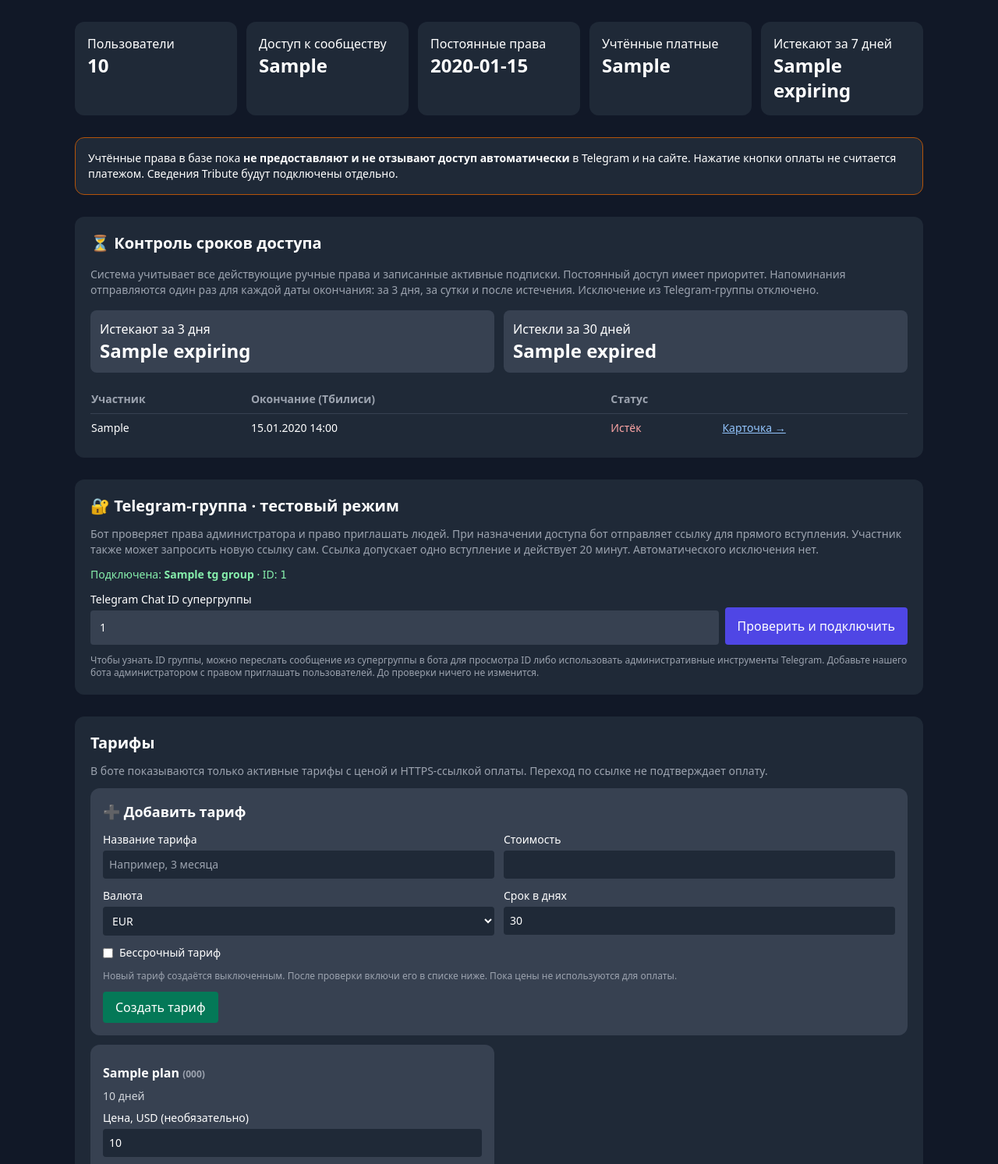
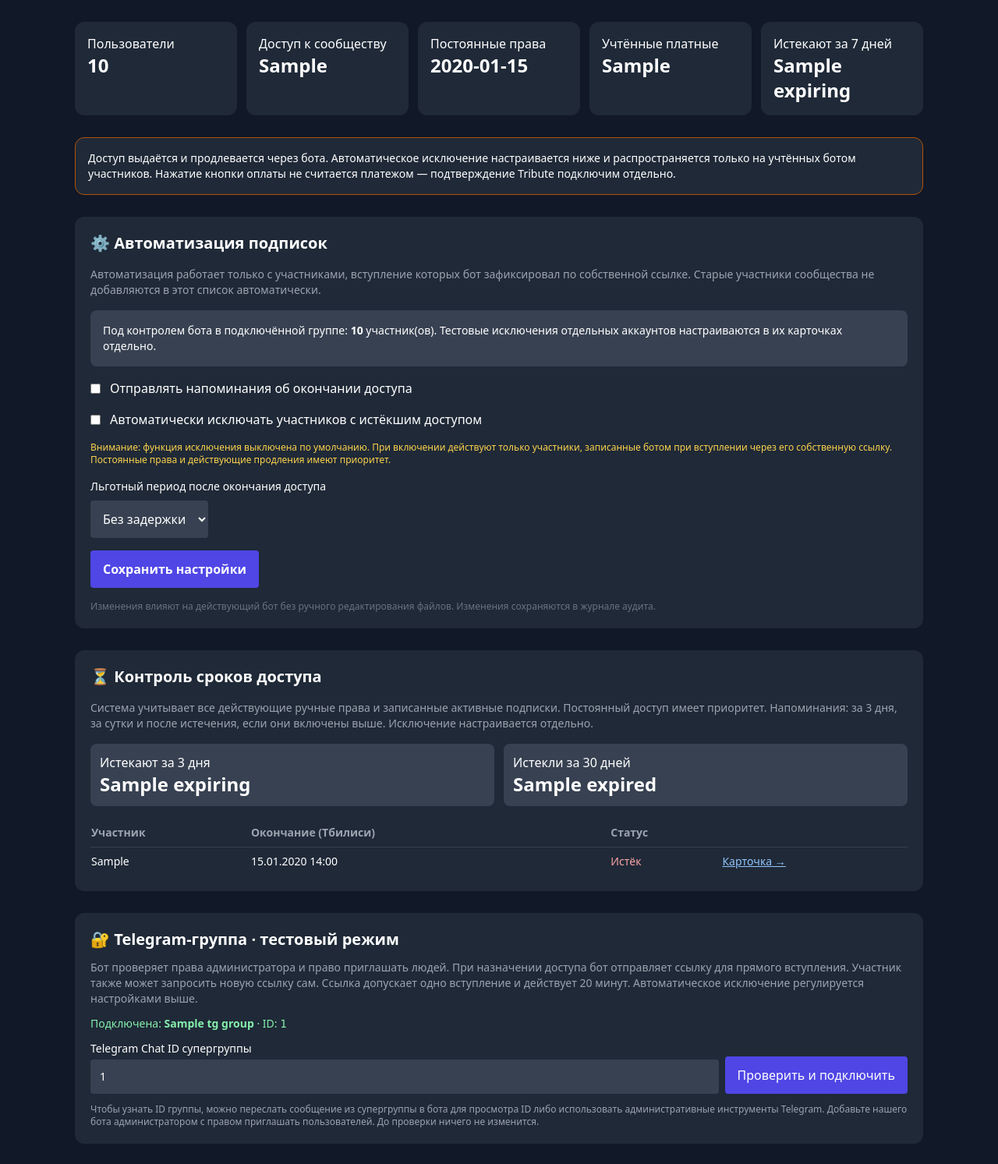
Before and after one commit to vazhap519/dato-telegram, a FastAPI app: template admin/templates/subscriptions.html in a window 1280 px wide. Shown: the part 88-1581 px from the top of the page at 78% size. Run offline with FastAPI, Linux system fonts and the light colour scheme; the template is opened without the code that fills it: most values are stand-ins (such as "Sample title", 1, 10 or a date in 2020); parts of the project's set-up code (start-up, migrations or seed data) failed here and were passed over; some libraries are stand-ins or nearby versions.

Commit message:
Add fully functional subscription automation settings, grace period and managed member status

```diff
--- a/admin/templates/subscriptions.html
+++ b/admin/templates/subscriptions.html
@@ -8,10 +8,33 @@
 <div class="bg-gray-800 rounded-xl p-4">Учтённые платные<div class="text-2xl font-semibold">{{ summary.recorded_active }}</div></div>
 <div class="bg-gray-800 rounded-xl p-4">Истекают за 7 дней<div class="text-2xl font-semibold">{{ summary.expiring }}</div></div>
 </section>
-<p class="bg-gray-800 border border-amber-700 rounded-xl p-4 text-sm">Учтённые права в базе пока <strong>не предоставляют и не отзывают доступ автоматически</strong> в Telegram и на сайте. Нажатие кнопки оплаты не считается платежом. Сведения Tribute будут подключены отдельно.</p>
+<p class="bg-gray-800 border border-amber-700 rounded-xl p-4 text-sm">Доступ выдаётся и продлевается через бота. Автоматическое исключение настраивается ниже и распространяется только на учтённых ботом участников. Нажатие кнопки оплаты не считается платежом — подтверждение Tribute подключим отдельно.</p>
+<section class="bg-gray-800 rounded-xl p-5 space-y-4" id="subscription-automation">
+<h2 class="font-semibold text-xl">⚙️ Автоматизация подписок</h2>
+<p class="text-sm text-gray-400">Автоматизация работает только с участниками, вступление которых бот зафиксировал по собственной ссылке. Старые участники сообщества не добавляются в этот список автоматически.</p>
+{% if request.query_params.get('automation') == 'saved' %}<p class="text-green-300 text-sm">Настройки успешно сохранены.</p>{% endif %}
+<div class="bg-gray-700 rounded-lg p-4 text-sm">Под контролем бота в подключённой группе: <strong>{{ managed_total }}</strong> участник(ов). Тестовые исключения отдельных аккаунтов настраиваются в их карточках отдельно.</div>
+<form method="post" action="/subscriptions/automation" class="space-y-4">
+<input type="hidden" name="csrf_token" value="{{ csrf_token }}">
+<input type="hidden" name="confirm" value="SAVE_AUTOMATION">
+<label class="flex items-center gap-3"><input type="checkbox" name="notifications_enabled" value="true" {{ 'checked' if subscription_automation.notifications_enabled else '' }}> <span>Отправлять напоминания об окончании доступа</span></label>
+<label class="flex items-center gap-3"><input type="checkbox" name="removal_enabled" value="true" {{ 'checked' if subscription_automation.removal_enabled else '' }}> <span>Автоматически исключать участников с истёкшим доступом</span></label>
+<p class="text-xs text-amber-300">Внимание: функция исключения выключена по умолчанию. При включении действуют только участники, записанные ботом при вступлении через его собственную ссылку. Постоянные права и действующие продления имеют приоритет.</p>
+<div>
+<label class="block text-sm mb-2" for="automation-grace">Льготный период после окончания доступа</label>
+<select id="automation-grace" name="grace_hours" class="bg-gray-700 rounded p-3">
+<option value="0" {{ 'selected' if subscription_automation.grace_hours == 0 else '' }}>Без задержки</option>
+<option value="24" {{ 'selected' if subscription_automation.grace_hours == 24 else '' }}>24 часа</option>
+<option value="72" {{ 'selected' if subscription_automation.grace_hours == 72 else '' }}>3 дня</option>
+</select>
+</div>
+<button class="bg-indigo-600 hover:bg-indigo-500 px-4 py-3 rounded font-semibold" onclick="return confirm('Сохранить настройки автоматизации подписок?')">Сохранить настройки</button>
+</form>
+<p class="text-xs text-gray-500">Изменения влияют на действующий бот без ручного редактирования файлов. Изменения сохраняются в журнале аудита.</p>
+</section>
 <section class="bg-gray-800 rounded-xl p-5 space-y-4">
 <h2 class="font-semibold text-xl">⏳ Контроль сроков доступа</h2>
-<p class="text-gray-400 text-sm">Система учитывает все действующие ручные права и записанные активные подписки. Постоянный доступ имеет приоритет. Напоминания отправляются один раз для каждой даты окончания: за 3 дня, за сутки и после истечения. Исключение из Telegram-группы отключено.</p>
+<p class="text-gray-400 text-sm">Система учитывает все действующие ручные права и записанные активные подписки. Постоянный доступ имеет приоритет. Напоминания: за 3 дня, за сутки и после истечения, если они включены выше. Исключение настраивается отдельно.</p>
 <div class="grid grid-cols-2 gap-3">
 <div class="bg-gray-700 rounded-lg p-3">Истекают за 3 дня<div class="font-semibold text-2xl">{{ expiry_summary.expiring }}</div></div>
 <div class="bg-gray-700 rounded-lg p-3">Истекли за 30 дней<div class="font-semibold text-2xl">{{ expiry_summary.expired }}</div></div>
@@ -29,7 +52,7 @@
 </section>
 <section class="bg-gray-800 rounded-xl p-5 space-y-3">
 <h2 class="font-semibold text-xl">🔐 Telegram-группа · тестовый режим</h2>
-<p class="text-sm text-gray-400">Бот проверяет права администратора и право приглашать людей. При назначении доступа бот отправляет ссылку для прямого вступления. Участник также может запросить новую ссылку сам. Ссылка допускает одно вступление и действует 20 минут. Автоматического исключения нет.</p>
+<p class="text-sm text-gray-400">Бот проверяет права администратора и право приглашать людей. При назначении доступа бот отправляет ссылку для прямого вступления. Участник также может запросить новую ссылку сам. Ссылка допускает одно вступление и действует 20 минут. Автоматическое исключение регулируется настройками выше.</p>
 {% if tg_group.chat_id %}
 <p class="text-green-300 text-sm">Подключена: <strong>{{ tg_group.chat_title }}</strong> · ID: <code>{{ tg_group.chat_id }}</code></p>
 {% else %}
```
